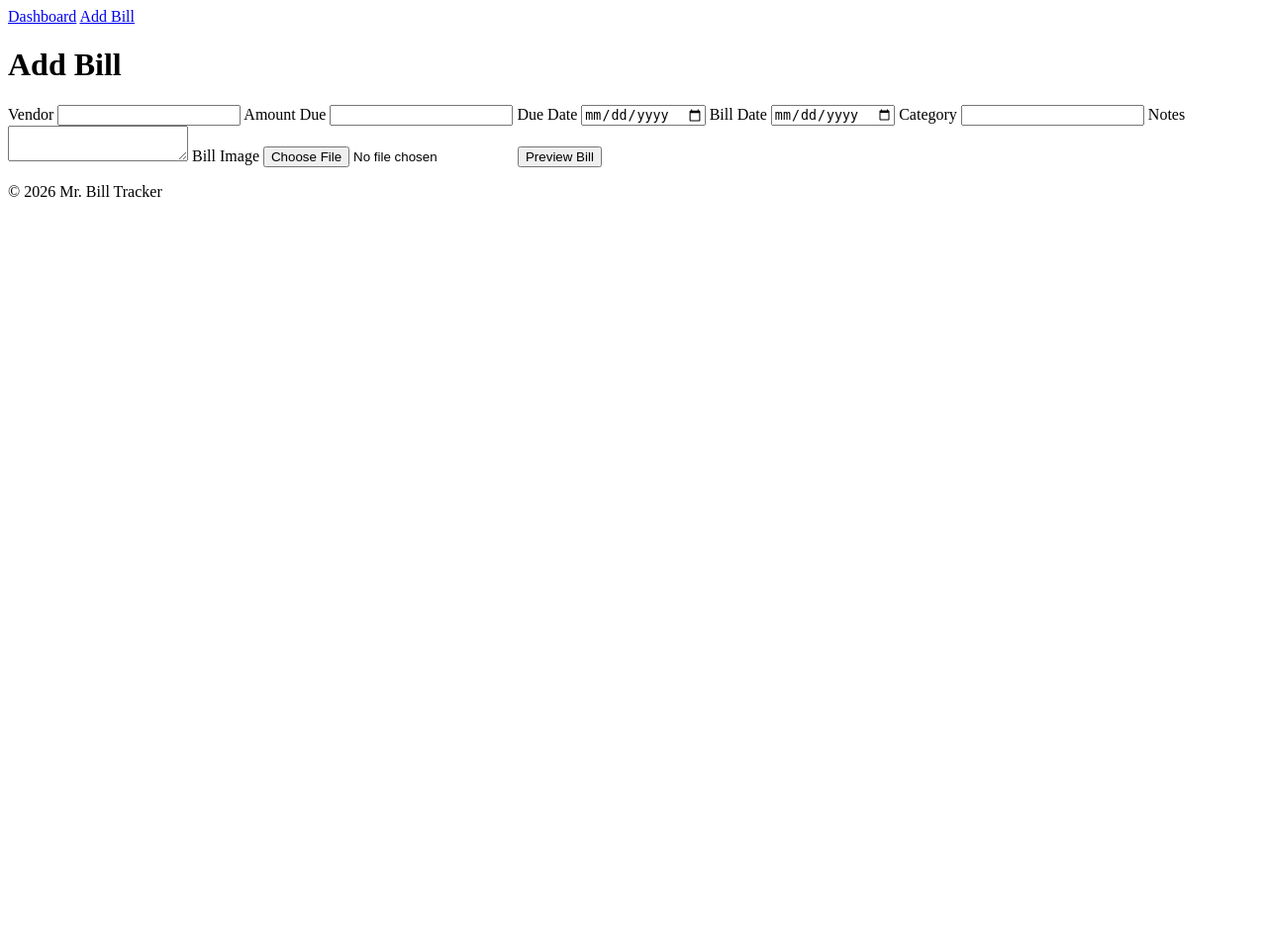
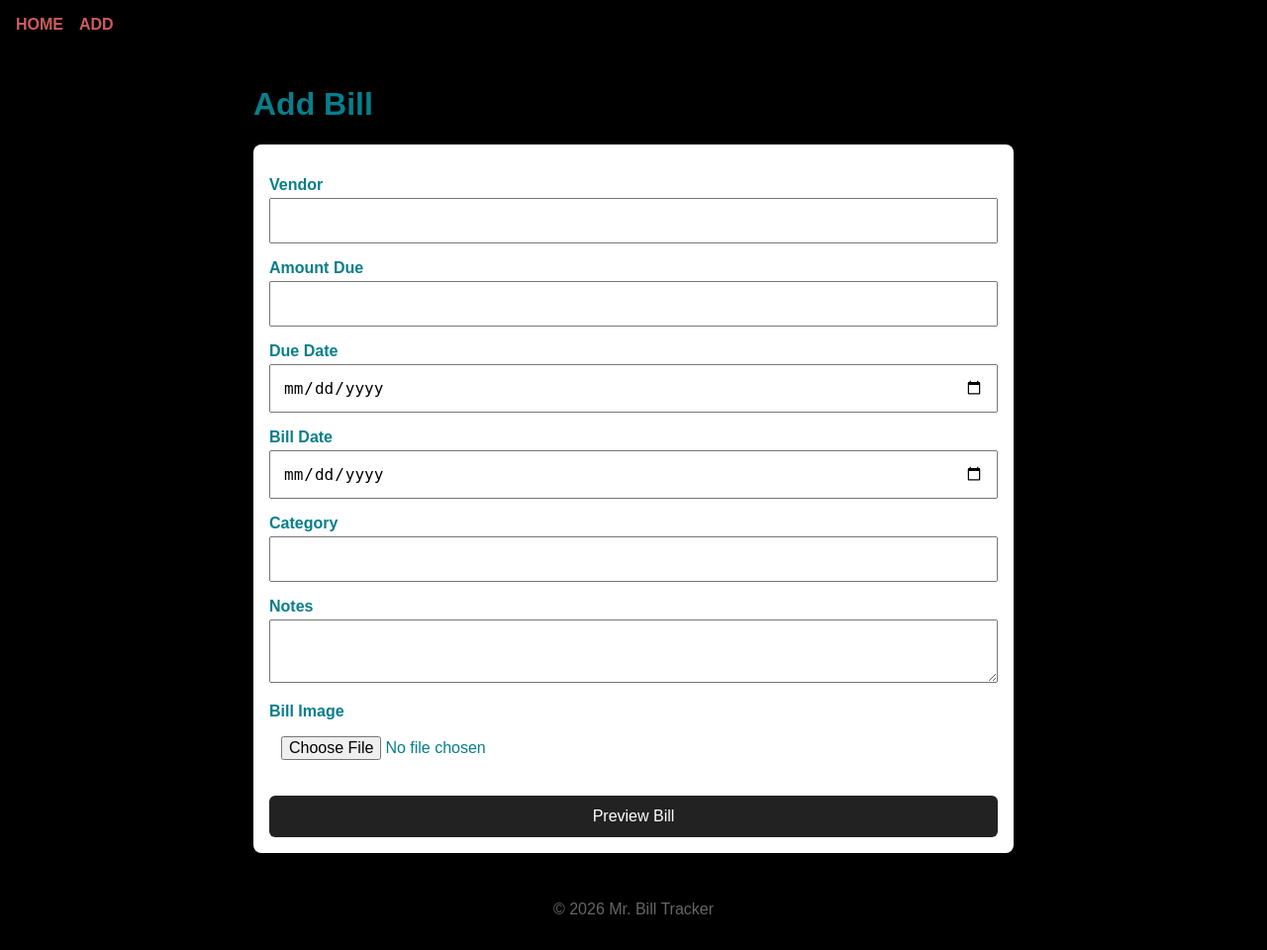
Before and after one commit to jcoolip/MrBillTracker, a Flask app: page /add in a window 1280 px wide. Shown: the whole page at 99% size. Before the commit the page ends 199 px from the top, so only its background shows below. Run offline with Flask 3, Linux system fonts and the light colour scheme.

Commit message:
fleshing out innards

```diff
--- a/app.py
+++ b/app.py
@@ -47,7 +47,15 @@ os.makedirs(app.config["UPLOAD_FOLDER"], exist_ok=True)
 
 @app.route("/")
 def index():
-    return render_template("index.html")
+    conn = get_db_conn()
+
+    bills = conn.execute(
+        "SELECT * FROM bills ORDER BY due_date"
+    ).fetchall()
+
+    conn.close()
+
+    return render_template("index.html", bills=bills)
 
 
 @app.route("/add")
@@ -116,4 +124,4 @@ def confirm_bill():
 
 
 if __name__ == "__main__":
-    app.run(debug=True)
+    app.run(debug=True, host="0.0.0.0")
--- a/static/style.css
+++ b/static/style.css
@@ -0,0 +1,80 @@
+* {
+    box-sizing: border-box;
+}
+
+body {
+    margin: 0;
+    font-family: Arial, sans-serif;
+    background: #000000;
+    color: #087E8B;
+}
+
+.site-header {
+    background: #000000;
+    color: white;
+    padding: 1rem;
+    text-align: center;
+}
+
+.nav-menu {
+    text-align: right;
+    display: flex;
+    gap: 1rem;
+}
+
+.nav-menu a {
+    text-align: right;
+    color: indianred;
+    text-decoration: none;
+    font-weight: bold;
+}
+
+main {
+    max-width: 800px;
+    margin: 0 auto;
+    padding: 1rem;
+}
+
+form {
+    background: white;
+    padding: 1rem;
+    border-radius: 8px;
+}
+
+label {
+    display: block;
+    margin-top: 1rem;
+    font-weight: bold;
+}
+
+input,
+textarea,
+select,
+button {
+    width: 100%;
+    padding: 0.75rem;
+    margin-top: 0.25rem;
+    font-size: 1rem;
+}
+
+button {
+    margin-top: 1.5rem;
+    border: none;
+    border-radius: 6px;
+    background: #222;
+    color: white;
+    cursor: pointer;
+}
+
+.card {
+    background: white;
+    padding: 1rem;
+    border-radius: 8px;
+    margin-bottom: 1rem;
+}
+
+.site-footer {
+    text-align: center;
+    padding: 1rem;
+    color: #666;
+}
--- a/templates/base.html
+++ b/templates/base.html
@@ -10,8 +10,8 @@
 
     <header class="site-header">
         <nav class="nav-menu">
-            <a href="{{ url_for('index') }}">Dashboard</a>
-            <a href="{{ url_for('add_bill') }}">Add Bill</a>
+            <a href="{{ url_for('index') }}">HOME</a>
+            <a href="{{ url_for('add_bill') }}">ADD</a>
         </nav>
     </header>
 
```
Also changed, not shown: templates/index.html (+18 -3 lines), templates/preview_bill.html (+29 -0 lines), bill_tracker.db, uploads/17836479112626278882004072244946.jpg (added), uploads/17836483022283755975304871928976.jpg (added), 3 other files.
